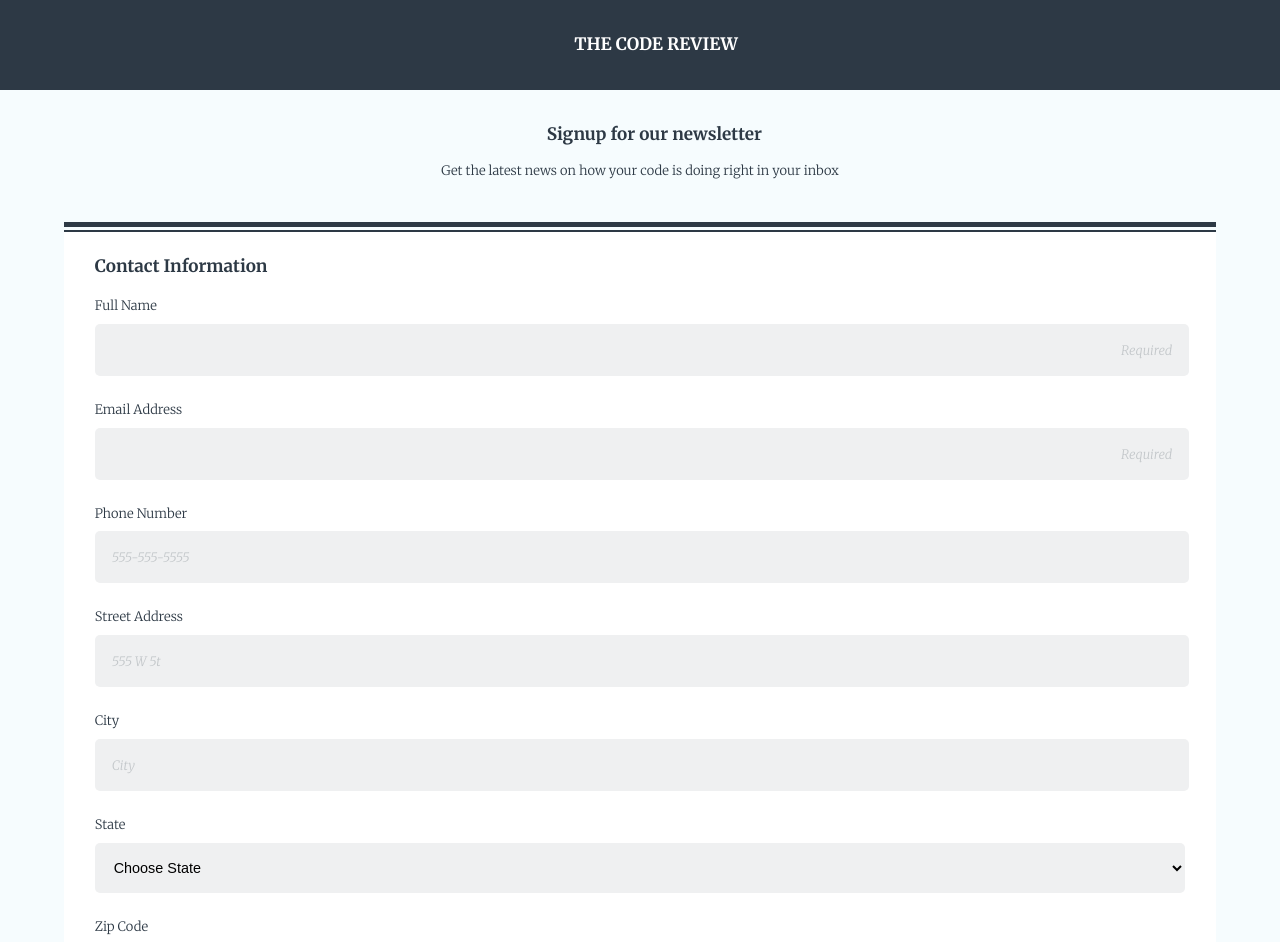
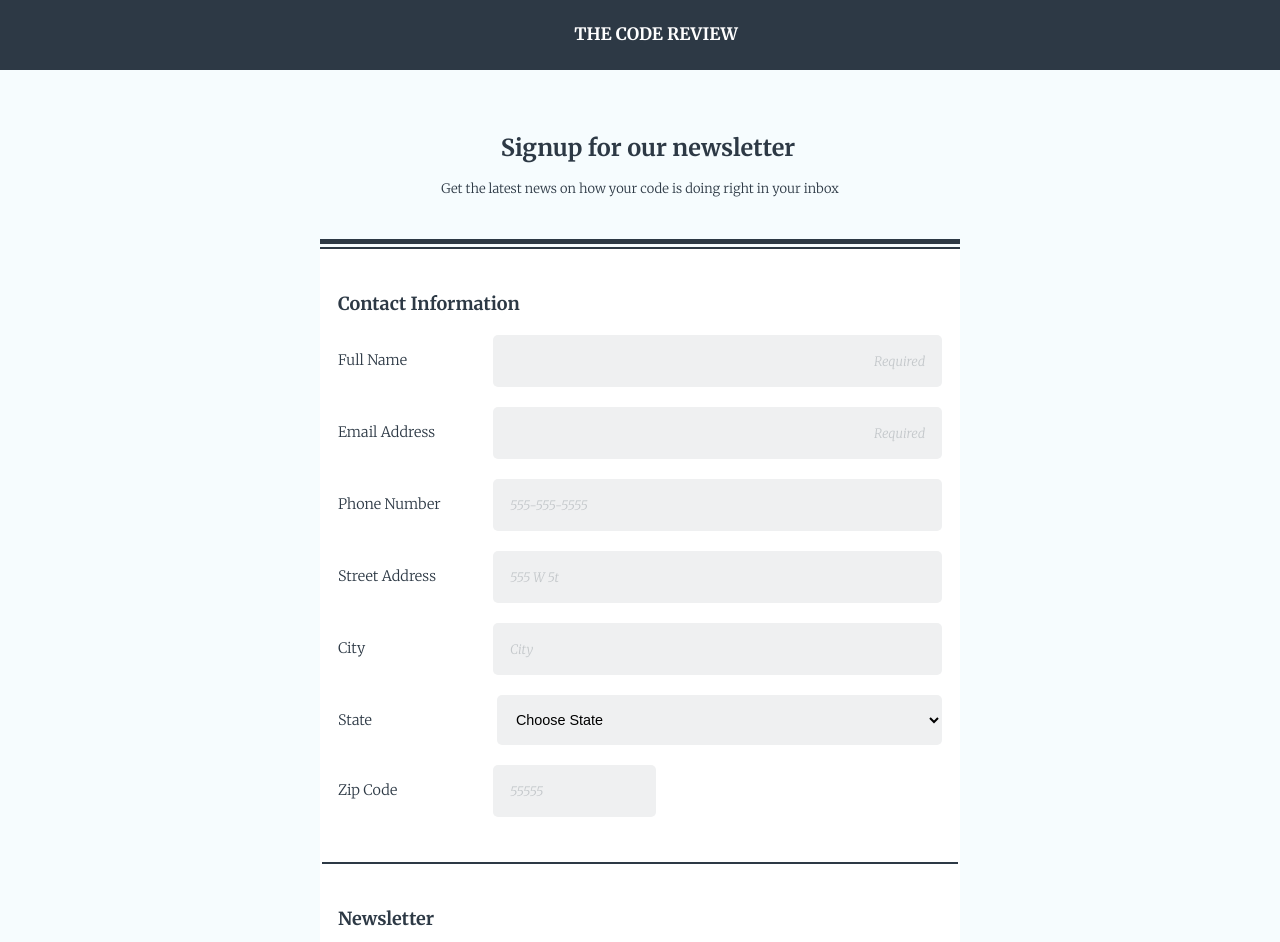
Before and after one commit to carlloganjr/fewd-project3, a plain HTML site: page form.html in a window 1280 px wide. Shown: the top 942 px of the page. Drawn offline with Linux system fonts and the light colour scheme.

Commit message:
768px media query added

```diff
--- a/css/styles.css
+++ b/css/styles.css
@@ -86,8 +86,7 @@ label {
 }
 
 #copyright {
-  width: 60%;
-  margin: 0 20%;
+  margin: 0 calc((100% - 162px) / 2);
 }
 
 /* SUBSTRING SELECTORS & PSUEDO-CLASSES */
@@ -209,4 +208,83 @@ textarea {
 
 @media (min-width: 768px) {
 
+  .width {
+    width: 50%;
+    margin-left: 25%;
+    margin-right: 25%;
+  }
+
+  header {
+    padding: 5px 0;
+    margin-bottom: 30px;
+  }
+
+  .signup-div h1 {
+    font-size: 1.625em;
+  }
+
+  form {
+    padding-top: 20px;
+    margin-bottom: 300px;
+  }
+
+  fieldset:not(.set-1) {
+    margin-top: 20px;
+  }
+
+  legend {
+    font-size: 1.25em;
+  }
+
+  .set-1 label {
+    float: left;
+    clear: both;
+    font-size: 1em;
+    margin-top: calc((50px - 16px) / 2);
+  }
+
+  .set-1 {
+    padding-bottom: 25px;
+  }
+
+  select,
+  input[type="text"],
+  input[type="tel"],
+  input[type="email"] {
+    float: right;
+    width: 70%;
+    margin: 0 2.5% 20px 0;
+    height: 50px;
+  }
+
+  input[name="zip_code"]{
+    width: 25%;
+    margin-right: 47.5%;
+  }
+
+  textarea {
+    width: 95%;
+    margin-bottom: 25px;
+  }
+
+  button {
+    margin-bottom: 35px;
+  }
+
+  input[name*="full_name"]:focus:required:invalid
+  + .fullname {
+    float: left;
+    padding-top: 2px;
+    padding-bottom: 0;
+    margin-left: 27.5%;
+  }
+
+  input[name*="email_address"]:focus:required:invalid
+  + .email-addr {
+    float: left;
+    padding-top: 2px;
+    padding-bottom: 0;
+    margin-left: 27.5%;
+  }
+
 }
--- a/form.html
+++ b/form.html
@@ -39,7 +39,7 @@
           <input type="text" id="city" name="city" placeholder="City">
           <label for="state">State</label>
           <select id="state" name="state">
-            <option value="" disabled selected>Choose State</option>
+            <option id="choose" value="" disabled selected>Choose State</option>
             <option value="AL">Alabama</option>
           	<option value="AK">Alaska</option>
           	<option value="AZ">Arizona</option>
```
